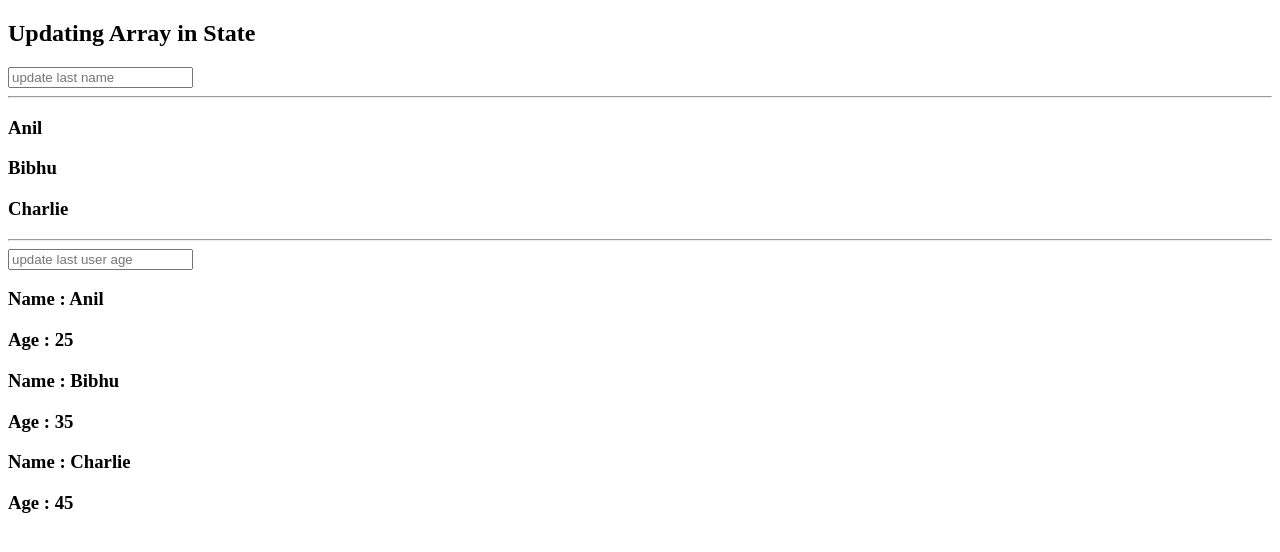
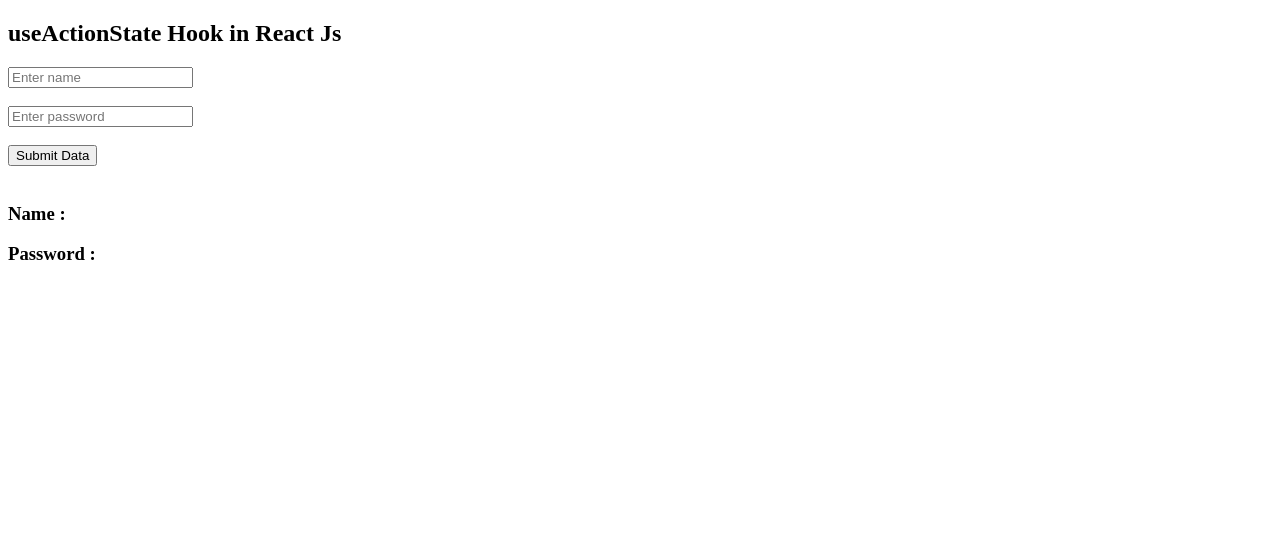
Before and after one commit to bibhusprasad/026_reactjs_tutorial_from_youtube, a React (Vite) app in the folder react-basic/: page / in a window 1280 px wide. Shown: the top 552 px of the page. Built offline with nearby package versions, Linux system fonts and the light colour scheme.

Commit message:
19. useActionState React Hook

```diff
--- a/react-basic/src/App.jsx
+++ b/react-basic/src/App.jsx
@@ -1,12 +1,12 @@
 
-import UpdatingArray from "./UpdatingArray"
+import HookUseActionState from "./HookUseActionState"
 
 function App() {
 
   return (
     <>
       <div>
-        <UpdatingArray />
+        <HookUseActionState />
       </div>
     </>
   )
--- /dev/null
+++ b/react-basic/src/HookUseActionState.jsx
@@ -0,0 +1,42 @@
+import { useActionState } from "react";
+
+function HookUseActionState() {
+
+  const handleSubmit = async (previousData, formData) => {
+    let name = formData.get('name')
+    let password = formData.get('password')
+
+    await new Promise(res => setTimeout(res, 3000))
+
+    if (name && password) {
+      return { message: "Data Submitted", name, password }
+    } else {
+      return { error: "Failed to Submit" }
+    }
+  }
+
+  const [data, action, pending] = useActionState(handleSubmit, undefined);
+
+  console.log(data)
+
+  return (
+    <div>
+      <h2>useActionState Hook in React Js</h2>
+      <form action={action}>
+        <input type="text" placeholder="Enter name" name="name"></input><br /><br />
+        <input type="password" placeholder="Enter password" name="password"></input><br /><br />
+        <button disabled={pending}>Submit Data</button><br /><br />
+      </form>
+      {
+        data?.error && <span style={{ color: 'red' }}>{data?.error}</span>
+      }
+      {
+        data?.message && <span style={{ color: 'green' }}>{data?.message}</span>
+      }
+      <h3>Name : {data?.name}</h3>
+      <h3>Password : {data?.password}</h3>
+    </div>
+  )
+}
+
+export default HookUseActionState;
```
Also changed, not shown: 1 other file (tests, documents, lock files or other folders).
